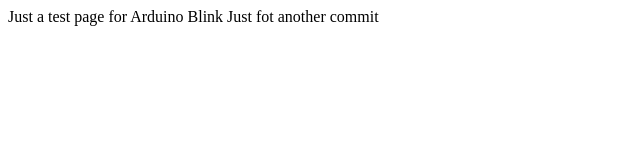
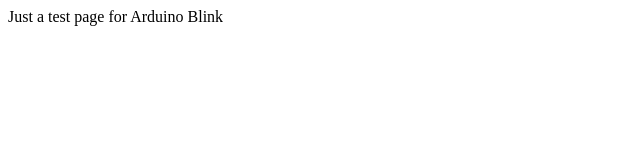
Before and after one commit to MakeLab-Network/makers-git-workshop, a plain HTML site: page arduino-blink/index.html in a window 1280 px wide. Shown: the whole page, without its empty margins (0-640 px from the left). Drawn offline with Linux system fonts and the light colour scheme.

Commit message:
Remove redundant text from Arduino Blink test page

```diff
--- a/arduino-blink/index.html
+++ b/arduino-blink/index.html
@@ -7,6 +7,5 @@
 </head>
 <body>
     Just a test page for Arduino Blink
-    Just fot another commit
 </body>
 </html>
```
